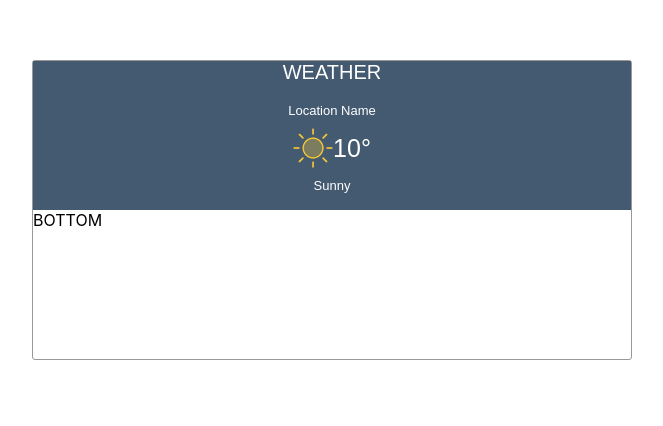
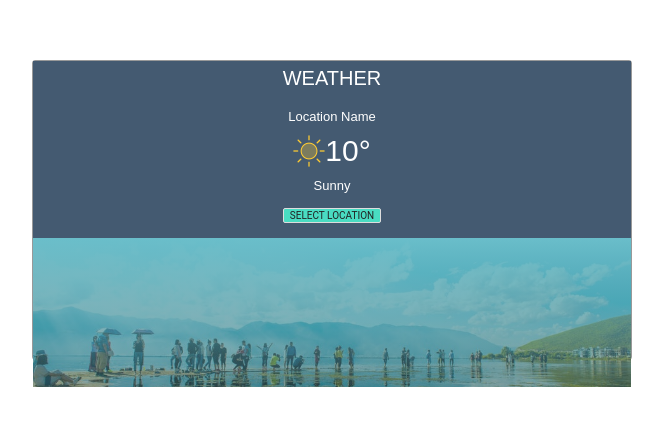
Before and after one commit to 730photo/Weather-API, a React (Create React App) app: page / in a window 1280 px wide. Shown: the part 190-616 px from the top of the page, without its empty margins (308-971 px from the left). Built offline with nearby package versions, Linux system fonts and the light colour scheme.

Commit message:
added top button and added bottom image

```diff
--- a/src/App.jsx
+++ b/src/App.jsx
@@ -4,6 +4,7 @@ import './App.css';
 import "./sass/app.scss"
 
 import TopSection from "./components/top/index";
+import BottomSection from "./components/bottom/index";
 
 
 class App extends Component {
@@ -13,7 +14,9 @@ class App extends Component {
           <div className="top-section">
             <TopSection />
           </div>
-          <div className="bottom-section">BOTTOM</div>
+          <div className="bottom-section">
+            <BottomSection />
+          </div>
       </div>
     </div>;
   }
--- a/src/components/bottom/index.jsx
+++ b/src/components/bottom/index.jsx
@@ -1,4 +1,6 @@
 import React from "react";
+
+import "./style.scss";
 
 export default class BottomSection extends React.Component {
     constructor(props)
@@ -7,6 +9,6 @@ export default class BottomSection extends React.Component {
         this.state = {}
     }
     render() {
-        return <div>BOTTOM SECTION</div>;
+        return <div className="bottom-container"></div>;
     }
 }
--- /dev/null
+++ b/src/components/bottom/style.scss
@@ -0,0 +1,6 @@
+.bottom-container {
+    width: 100%;
+    height: 100%;
+    background: linear-gradient(180deg, #6ABECA 0%, rgba(58, 98, 104, 0.57) 100%), url("../../resources/images/sunny-weather.jpeg") center no-repeat;
+    background-size: cover;
+}
--- a/src/components/top/index.jsx
+++ b/src/components/top/index.jsx
@@ -14,6 +14,7 @@ export default class TopSection extends React.Component {
         return ( <div className="top-container">
             <div className="title">WEATHER</div>
             <Weather />
+            <button className="btn btn-select-location">SELECT LOCATION</button>
         </div>
         );
     }
--- a/src/components/top/style.scss
+++ b/src/components/top/style.scss
@@ -10,6 +10,7 @@
     .title{
         color: #fff;
         font-size: 20px;
+        margin-top: 6px;
     }
 }
 
@@ -34,12 +35,12 @@
 
         .current-weather {
             height: fit-content;
-            font-size: 25px;
+            font-size: 30px;
         }
 
         .image {
-            width: 2.5em;
-            height: 2.5em;
+            width: 2em;
+            height: 2em;
 
             img {
                 width: 100%;
@@ -58,3 +59,11 @@
 
     }
 }
+
+.btn-select-location {
+    background-color: #49DCC2;
+    font-size: 10px;
+    font-family: Roboto, sans-serif;
+    border-radius: 2px;
+    color: #222;
+}
--- a/src/sass/app.scss
+++ b/src/sass/app.scss
@@ -32,3 +32,12 @@ html, body, #root {
     }
 
 }
+
+.btn {
+    border: 1px solid #ddd;
+    margin: 15px 0;
+
+    &:focus {
+        outline: none;
+    }
+}
```
Also changed, not shown: src/components/bottom/stle.scss (deleted), src/resources/images/sunny-weather.jpeg (added).
